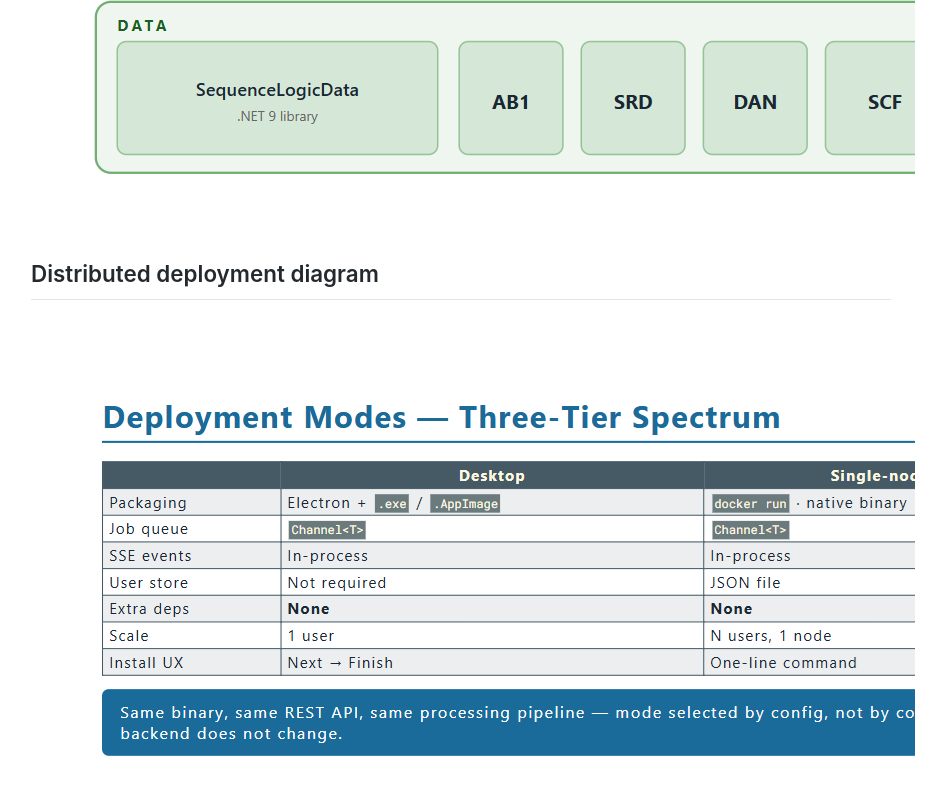
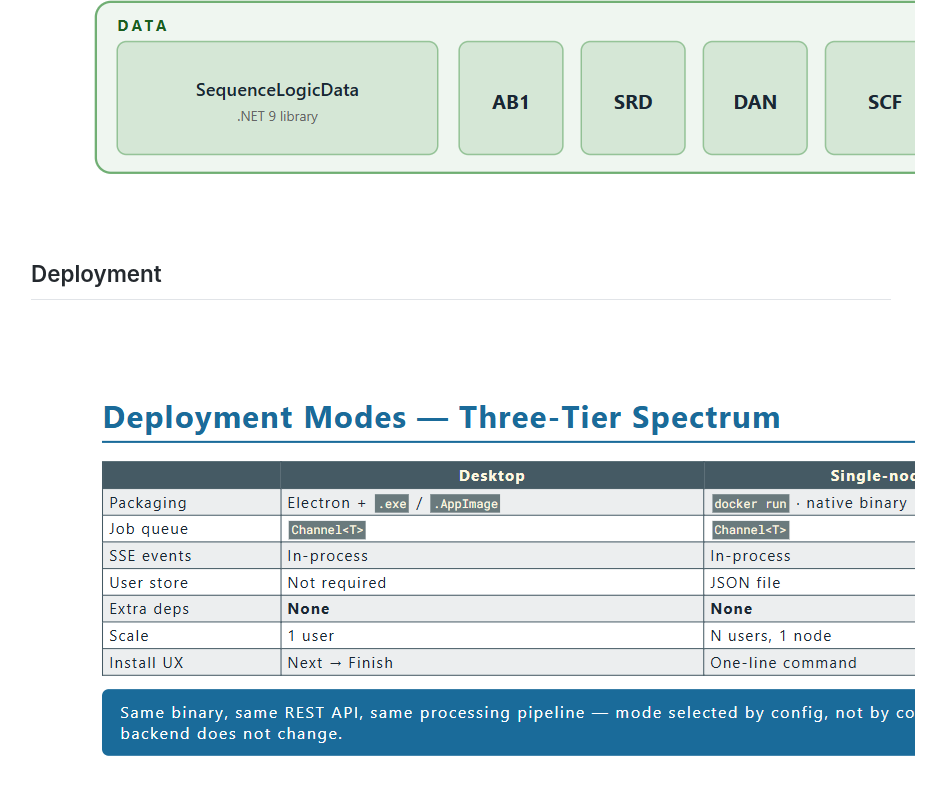
Before and after one commit to pkvspb/sequencehub-public, a Jekyll site: the page built from screenshots/index.md, in a window 1280 px wide and 900 px high, scrolled down 3710 px. Shown: the top 795 px of the window, without its empty margins (179-1125 px from the left). Built offline with Jekyll 4.4.1, drawn with Linux system fonts in a browser that asks for light colours.

Commit message:
Updated Deployment

```diff
--- a/screenshots/index.md
+++ b/screenshots/index.md
@@ -24,6 +24,6 @@ img { display: block; max-width: none; overflow-x: auto; }
 
 ![Architecture overview](4.Architecture%20overview.png)
 
-## Distributed deployment diagram
+## Deployment
 
 ![Distributed deployment diagram](5.Distributed%20deployment%20diagram.png)
```
